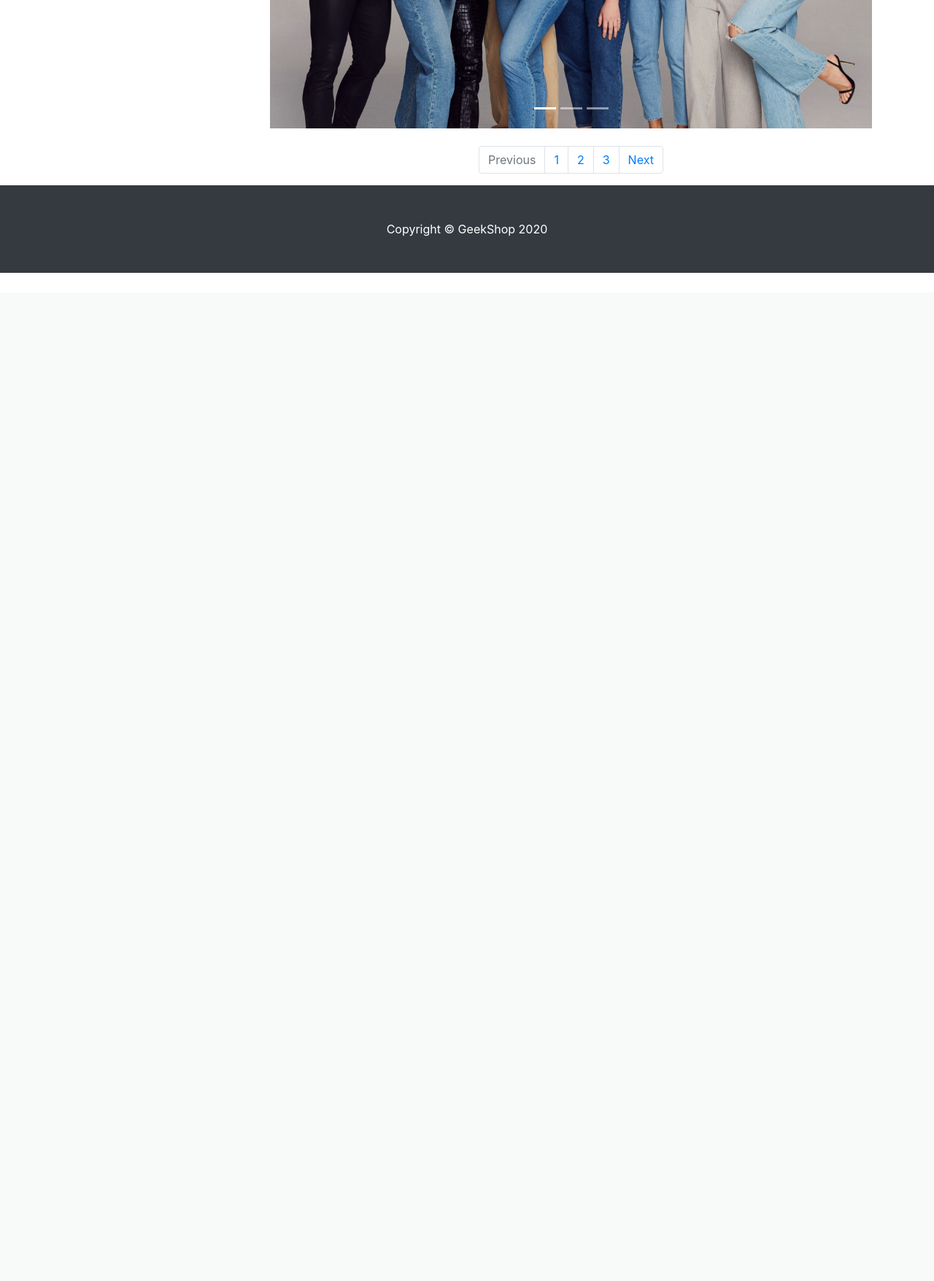
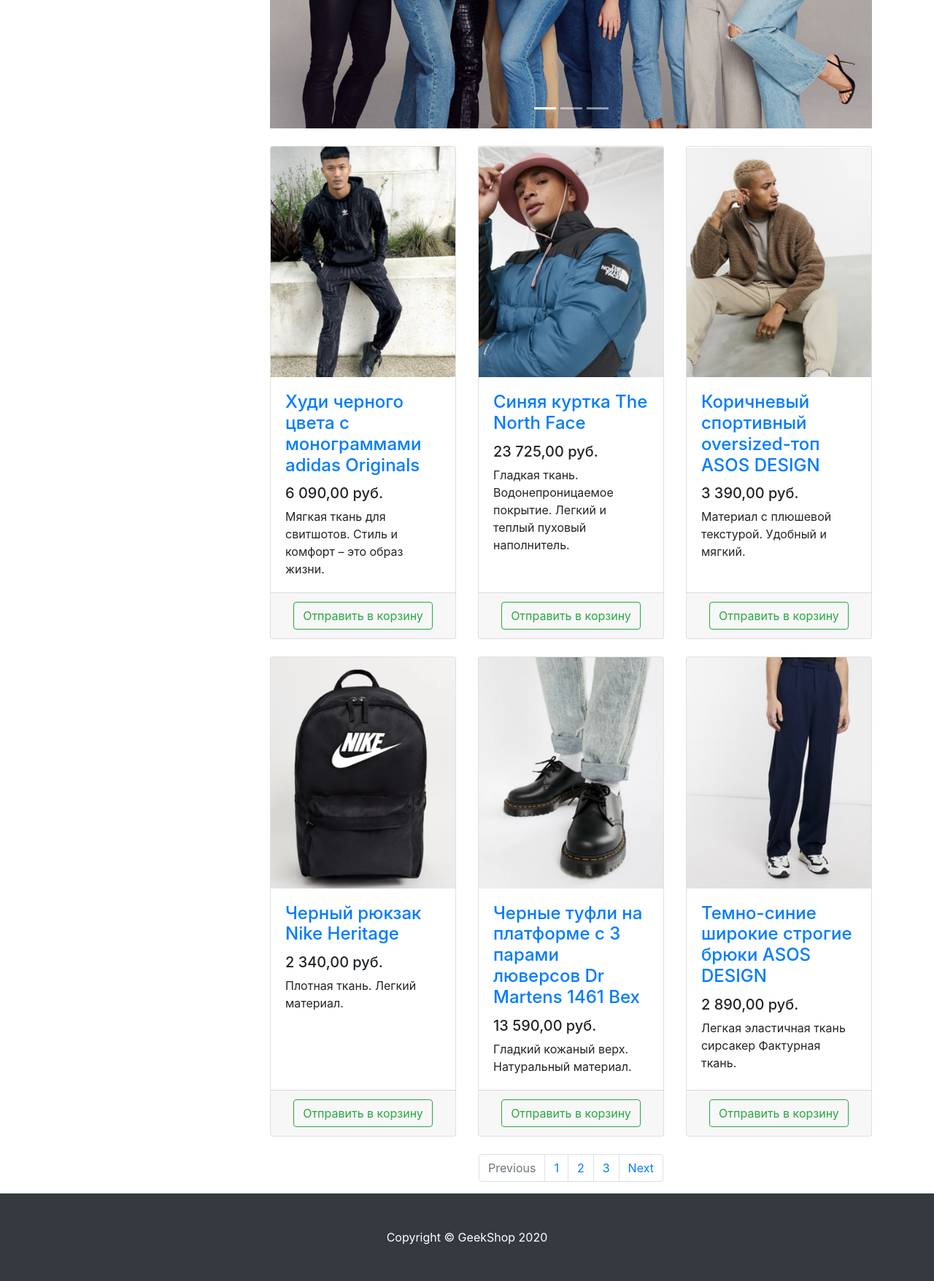
Before and after one commit to JanVanAik/geekshop, a Django app: page /products/ in a window 1280 px wide. Shown: the part 399-2155 px from the top of the page at 73% size. Before the commit the page ends 773 px from the top, so only its background shows below. Run offline with Django 3.2, Linux system fonts and the light colour scheme; some libraries are stand-ins or nearby versions.

Commit message:
Finished homework 2 , fixed products.html(working now), added capfirst on products description

```diff
--- a/products/templates/products/products.html
+++ b/products/templates/products/products.html
@@ -8,7 +8,6 @@
 
 
 {% block content %}
-    <!-- Page Content -->
     <div class="container">
 
         <div class="row">
@@ -57,13 +56,12 @@
                 </div>
 
                 <div class="row">
-
                 {% for product in products %}
                     <div class="col-lg-4 col-md-6 mb-4">
                         <div class="card h-100">
                             <a href="#">
                                 <img class="card-img-top"
-                                     src="{{ product.img }}"
+                                     src="{% static 'vendor/img/products/' %}{{ product.img }}"
                                      alt="">
                             </a>
                             <div class="card-body">
@@ -71,7 +69,7 @@
                                     <a href="#">{{ product.name}}</a>
                                 </h4>
                                 <h5>{{ product.price }} руб.</h5>
-                                <p class="card-text">{{ product.desc }}</p>
+                                <p class="card-text">{{ product.desc|capfirst }}</p>
                             </div>
                             <div class="card-footer text-center">
                                 <button type="button" class="btn btn-outline-success">Отправить в корзину</button>
--- a/products/views.py
+++ b/products/views.py
@@ -16,38 +16,38 @@
                 'name': 'Худи черного цвета с монограммами adidas Originals',
                 'desc': 'Мягкая ткань для свитшотов. Стиль и комфорт – это образ жизни.',
                 'price': '6 090,00',
-                'img': '/static/vendor/img/products/Adidas-hoodie.png',
+                'img': 'Adidas-hoodie.png',
             },
             {
                 'name': 'Синяя куртка The North Face',
                 'desc': 'Гладкая ткань. Водонепроницаемое покрытие. Легкий и теплый пуховый наполнитель.',
                 'price': '23 725,00',
-                'img': '/static/vendor/img/products/Blue-jacket-The-North-Face.png',
+                'img': 'Blue-jacket-The-North-Face.png',
             },
             {
                 'name': 'Коричневый спортивный oversized-топ ASOS DESIGN',
                 'desc': 'Материал с плюшевой текстурой. Удобный и мягкий.',
                 'price': '3 390,00',
-                'img': '/static/vendor/img/products/Brown-sports-oversized-top-ASOS-DESIGN.png',
+                'img': 'Brown-sports-oversized-top-ASOS-DESIGN.png',
             },
             {
                 'name': 'Черный рюкзак Nike Heritage',
                 'desc': 'Плотная ткань. Легкий материал.',
                 'price': '2 340,00',
-                'img': '/static/vendor/img/products/Black-Nike-Heritage-backpack.png',
+                'img': 'Black-Nike-Heritage-backpack.png',
             },
             {
                 'name': 'Черные туфли на платформе с 3 парами люверсов Dr Martens 1461 Bex',
                 'desc': 'Гладкий кожаный верх. Натуральный материал.',
                 'price': '13 590,00',
-                'img': '/static/vendor/img/products/Black-Dr-Martens-shoes.png',
+                'img': 'Black-Dr-Martens-shoes.png',
             },
             {
                 'name': 'Темно-синие широкие строгие брюки ASOS DESIGN',
                 'desc': 'Легкая эластичная ткань сирсакер Фактурная ткань.',
                 'price': '2 890,00',
-                'img': '/static/vendor/img/products/Dark-blue-wide-leg-ASOs-DESIGN-trousers.png',
+                'img': 'Dark-blue-wide-leg-ASOs-DESIGN-trousers.png',
             },
         ]
     }
-    return render(request, 'products/products.html')
+    return render(request, 'products/products.html', context)
```
Lines whose indentation alone changed are shown as unchanged.
